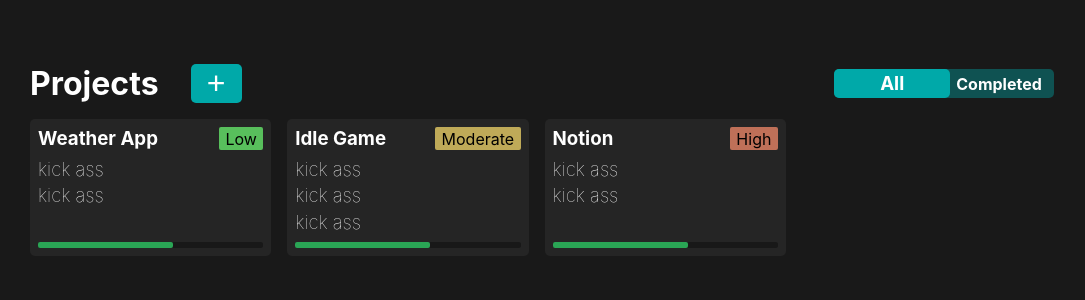
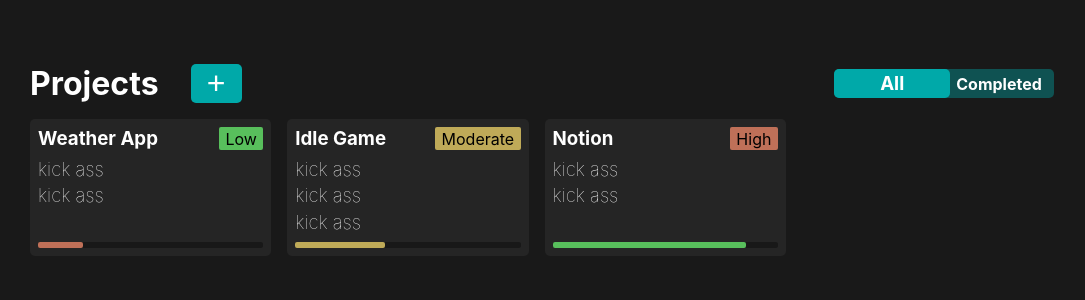
Before and after one commit to AntonErikssonCode/ticketer, a React (Create React App) app: page / in a window 1280 px wide. Shown: the top 300 px of the page, without its empty margins (98-1183 px from the left). Built offline with nearby package versions, Linux system fonts and the light colour scheme.

Commit message:
bar color works

```diff
--- a/src/basicComponents/priority.css
+++ b/src/basicComponents/priority.css
@@ -3,14 +3,14 @@
   color: black;
   padding: 0.1rem 0.4rem;
   text-transform: capitalize;
+  max-height: 24px;
 }
-
 .priority-low {
-  background-color: rgb(88, 191, 92);
+  background-color: var(--color-green);
 }
 .priority-moderate {
-  background-color: rgb(191, 170, 88);
+  background-color: var(--color-yellow);
 }
 .priority-high {
-  background-color: rgb(191, 112, 88);
+  background-color:var(--color-red);
 }
--- a/src/config/defaultTemplate.tsx
+++ b/src/config/defaultTemplate.tsx
@@ -5,7 +5,7 @@ const emptyTemplate = {
       priority: "low",
       notStarted: [{ name: "kick ass" }, { name: "kick ass" }],
       inProgress: [{ name: "kick ass" }, { name: "kick ass" }],
-      isDone: [{ name: "kick ass" }, { name: "kick ass" }],
+      isDone: [{ name: "kick ass" }],
     },
     {
       name: "Idle Game",
@@ -23,7 +23,7 @@ const emptyTemplate = {
       priority: "high",
       notStarted: [{ name: "kick ass" }, { name: "kick ass" }],
       inProgress: [{ name: "kick ass" }, { name: "kick ass" }],
-      isDone: [],
+      isDone: [{ name: "kick ass" }, { name: "kick ass" },{ name: "kick ass" }, { name: "kick ass" },{ name: "kick ass" }, { name: "kick ass" },{ name: "kick ass" }, { name: "kick ass" },{ name: "kick ass" }, { name: "kick ass" },{ name: "kick ass" }, { name: "kick ass" },{ name: "kick ass" }, { name: "kick ass" },{ name: "kick ass" }, { name: "kick ass" },{ name: "kick ass" }, { name: "kick ass" },{ name: "kick ass" }, { name: "kick ass" },{ name: "kick ass" }, { name: "kick ass" },{ name: "kick ass" }, { name: "kick ass" }],
     },
   ],
 };
--- a/src/index.css
+++ b/src/index.css
@@ -30,10 +30,12 @@ code {
   --color-accent2-light: #1bc4c4;
   --color-accent2-dark: #0f5252; /* Dark purple */
   --color-accent3: #9681eb;
-  /* Additional colors */
-  --color-primary: #ff0000;
-  --color-secondary: #00ff00;
+
+  --color-green: rgb(88, 191, 92);
+  --color-yellow: rgb(191, 170, 88);
+  --color-red: rgb(191, 112, 88);
 }
+
 
 h1,
 h2,
--- a/src/pages/projects/ProjectCard.tsx
+++ b/src/pages/projects/ProjectCard.tsx
@@ -1,4 +1,4 @@
-import React, { useContext } from "react";
+import React, { useContext, useEffect, useState } from "react";
 import { useNavigate } from "react-router-dom";
 import "./projectCard.css";
 import Priority from "../../basicComponents/Priority";
@@ -23,6 +23,34 @@ function ProjectCard({
     navigate(`/board/${index}`);
   };
   const { data, handleSetData } = useContext(AppContext);
+  const [barColor, setBar] = useState("var(--color-red)");
+  const [percentDoneTickets, setPercentDoneTickets] = useState(0);
+
+  useEffect(() => {
+    const totalNumberOfTickets =
+      data.projects[index - 1].notStarted.length +
+      data.projects[index - 1].inProgress.length +
+      data.projects[index - 1].isDone.length;
+
+    const doneTickets = data.projects[index - 1].isDone.length;
+    const doneTicketsInPercent = (doneTickets / totalNumberOfTickets) * 100;
+    console.log(doneTicketsInPercent)
+    if (doneTicketsInPercent <= 30) {
+      setBar("var(--color-red)");
+      console.log("red")
+    } else if (doneTicketsInPercent > 30 && doneTicketsInPercent <= 70) {
+      setBar("var(--color-yellow)");
+      console.log("yellow")
+
+    } else {
+      setBar("var(--color-green)");
+      console.log("green")
+
+    }
+    setPercentDoneTickets(doneTicketsInPercent);
+  }, [data, index]);
+
+
 
   return (
     <div onClick={handleNavigateToBoard} className="project-card">
@@ -31,12 +59,17 @@ function ProjectCard({
         <Priority priority={priority} />
       </div>
       <div className="project-card-tasks">
-        {data.projects[index - 1].inProgress?.map((item:any, index: number) => {
-          return <h3 key={"projekt-tasks" + index}>{item.name} </h3>;
-        })}
+        {data.projects[index - 1].inProgress?.map(
+          (item: any, index: number) => {
+            return <h3 key={"projekt-tasks" + index}>{item.name} </h3>;
+          }
+        )}
       </div>
       <div className="project-card-progress">
-        <div className="project-card-progress-bar"></div>
+        <div
+          className="project-card-progress-bar"
+          style={{ width: percentDoneTickets + "%", background: barColor }}
+        ></div>
       </div>
     </div>
   );
--- a/src/pages/projects/Projects.tsx
+++ b/src/pages/projects/Projects.tsx
@@ -25,6 +25,7 @@ function Projects({}) {
         {data.projects.map((project: any, index: number) => {
           return (
             <ProjectCard
+            key={"porjects" + index}
               title={project.name}
               priority={project.priority}
               index={index+1}
--- a/src/pages/projects/projectCard.css
+++ b/src/pages/projects/projectCard.css
@@ -45,5 +45,5 @@
   background-color: rgb(42, 165, 85);
   border-radius: 2px;
   position: absolute;
-  width: 60%;
+  width: 0%;
 }
```
